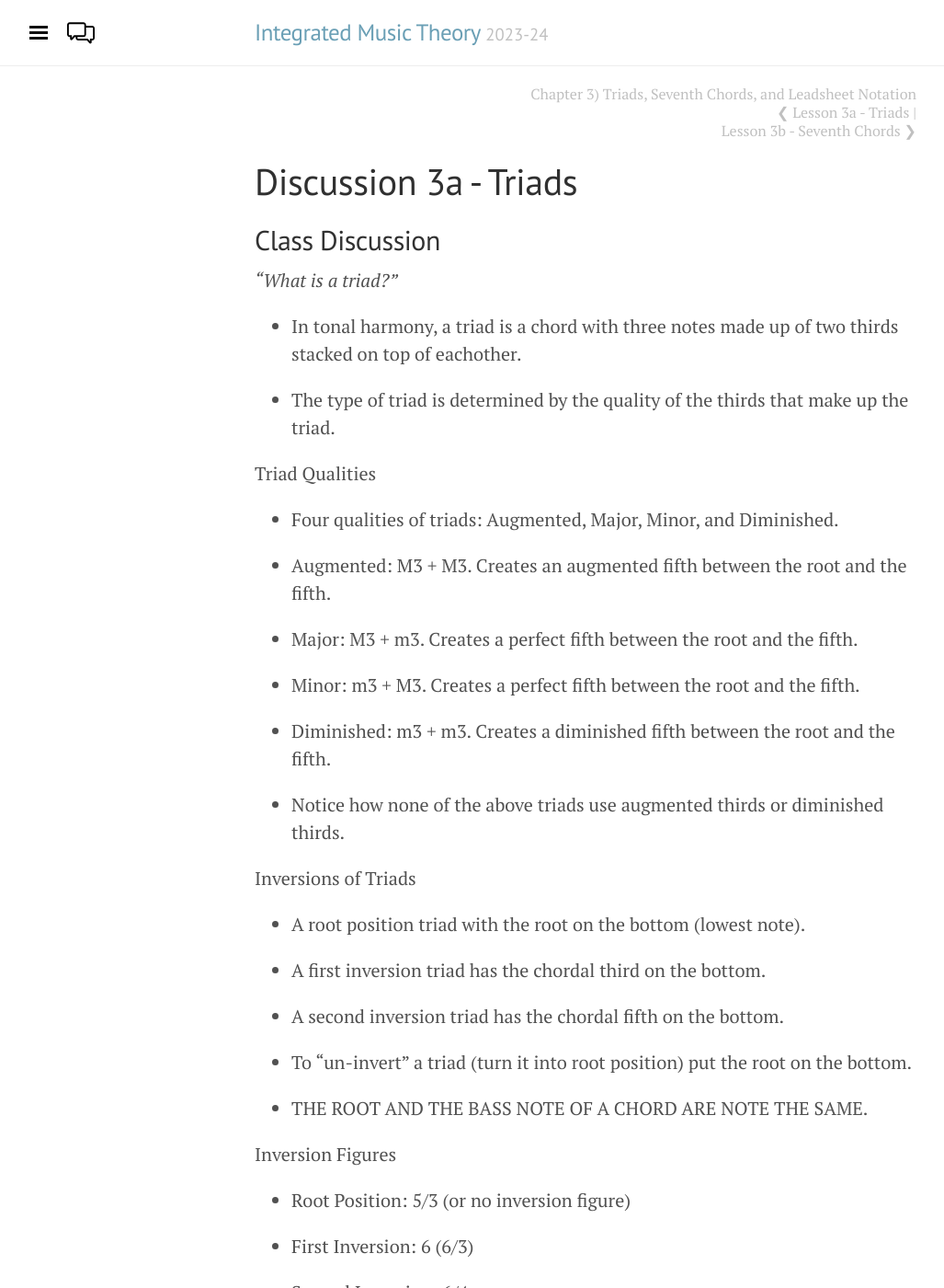
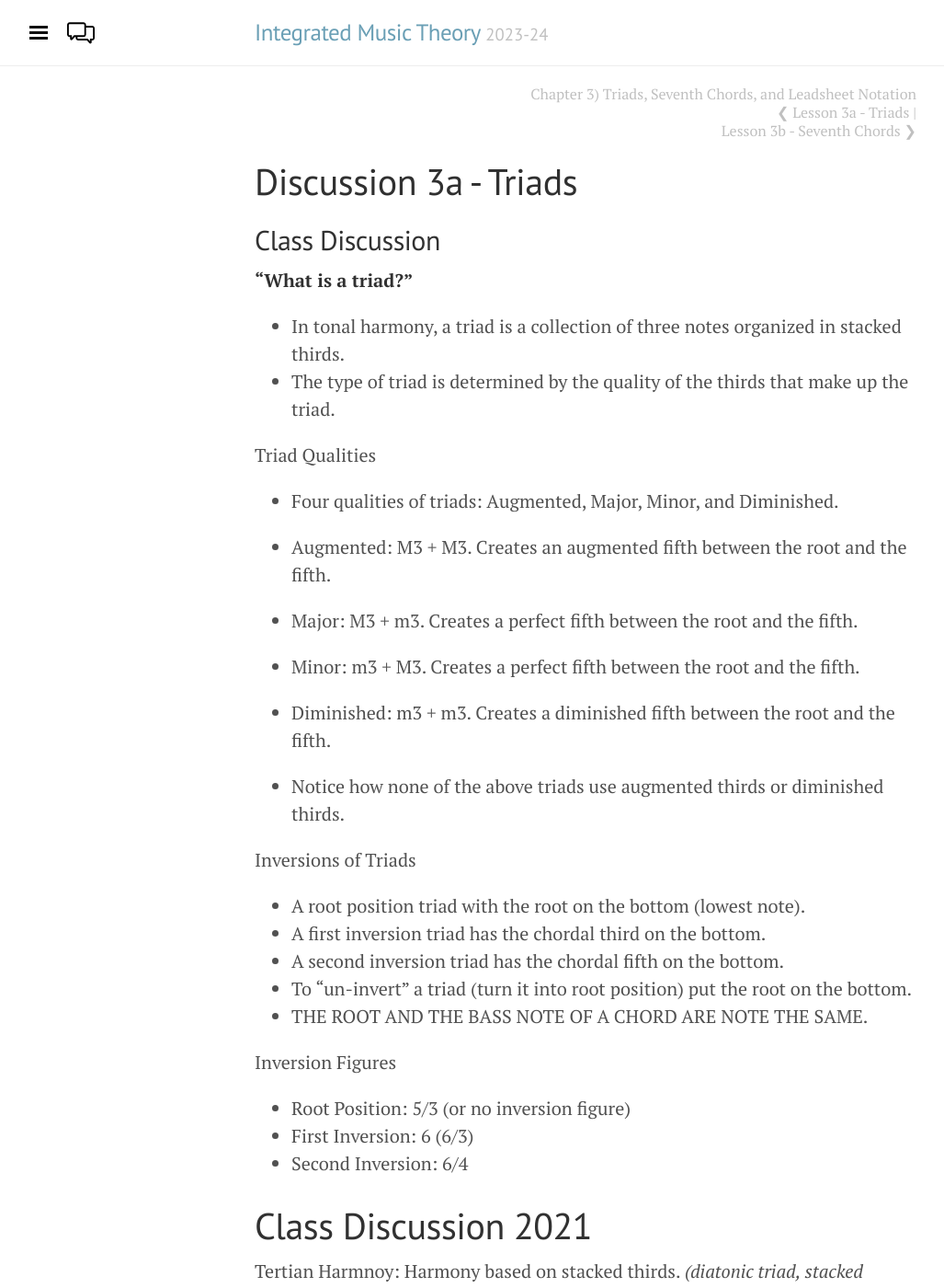
Before and after one commit to intmus/inttheory, a Jekyll site: the page built from _03-triads-7chords-leadsheet/a2-triads.md, in a window 1280 px wide and 1400 px high. Shown: the whole window at 92% size, without its empty margins (3-1030 px from the left). Built offline with Jekyll 4.4.1, drawn with Linux system fonts in a browser that asks for light colours; some of the changed text lies outside the part shown.

Commit message:
Beginning the overhaul

```diff
--- a/_03-triads-7chords-leadsheet/a2-triads.md
+++ b/_03-triads-7chords-leadsheet/a2-triads.md
@@ -5,10 +5,8 @@ title: Discussion 3a - Triads
 
 ## Class Discussion
 
-*"What is a triad?"*
-
-- In tonal harmony, a triad is a chord with three notes made up of two thirds stacked on top of eachother.
-
+**"What is a triad?"**
+- In tonal harmony, a triad is a collection of three notes organized in stacked thirds.
 - The type of triad is determined by the quality of the thirds that make up the triad.
 
 Triad Qualities
@@ -26,23 +24,15 @@ Triad Qualities
 - Notice how none of the above triads use augmented thirds or diminished thirds.
 
 Inversions of Triads
-
 - A root position triad with the root on the bottom (lowest note).
-
 - A first inversion triad has the chordal third on the bottom.
-
 - A second inversion triad has the chordal fifth on the bottom.
-
 - To "un-invert" a triad (turn it into root position) put the root on the bottom.
-
 - THE ROOT AND THE BASS NOTE OF A CHORD ARE NOTE THE SAME.
 
 Inversion Figures
-
 - Root Position: 5/3 (or no inversion figure)
-
 - First Inversion: 6 (6/3)
-
 - Second Inversion: 6/4
 
 # Class Discussion 2021
@@ -52,9 +42,9 @@ Tertian Harmnoy: Harmony based on stacked thirds.
 Quartal/Quintal Harmony (Stacked 4th's/5th's), not what we primarily study, but still important to keep in mind.
 
 **Use of the Word:Third**
--As an interval measurement
--As a scale degree
--As a chord descriptor
+- As an interval measurement
+- As a scale degree
+- As a chord descriptor
 
 **ID Triads?**
 - M: M3 + m3 (P5 outside)
```
